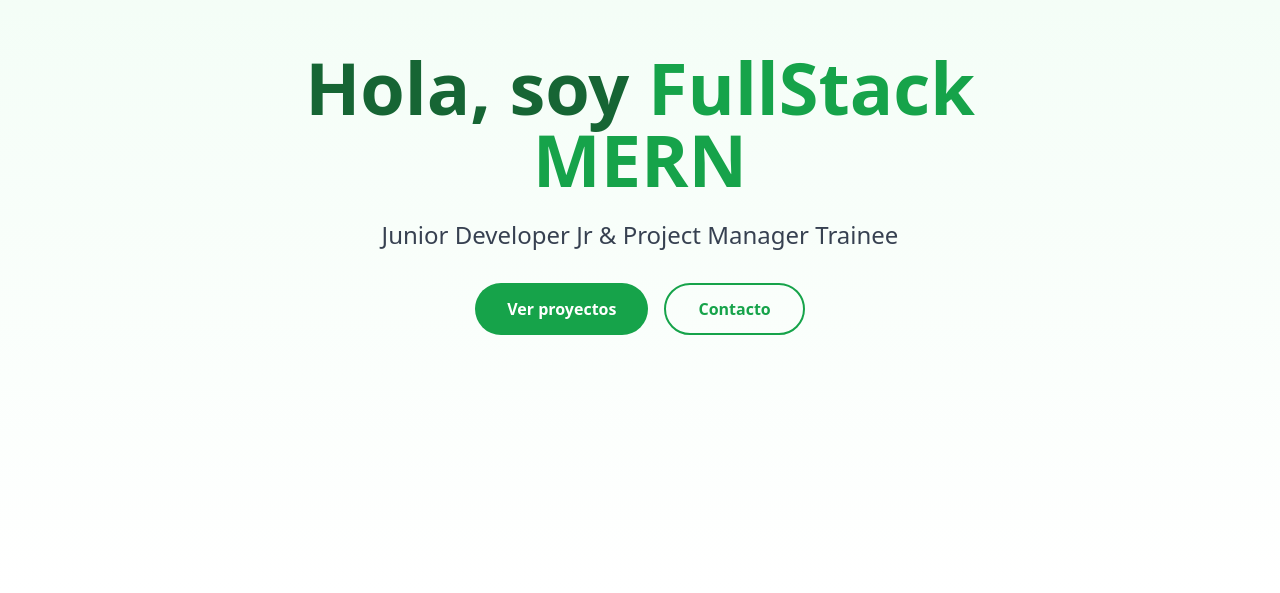
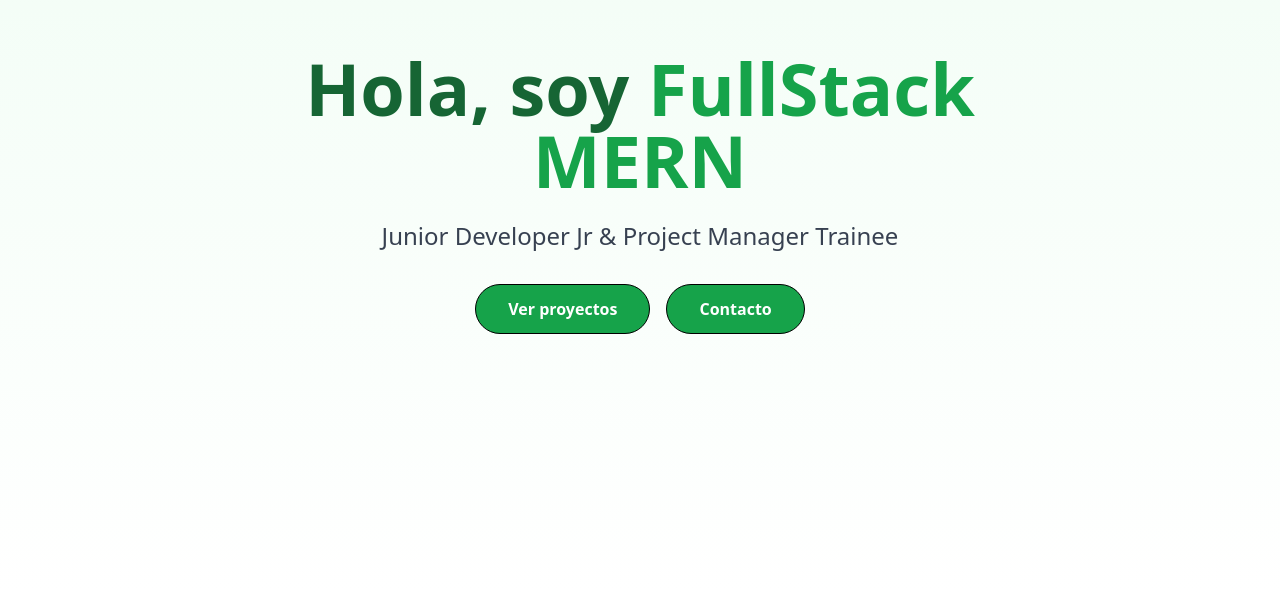
Before and after one commit to MayradelvGonzalez/PortfolioMay, a React (Create React App) app: page / in a window 1280 px wide. Shown: the part 207-800 px from the top of the page. Built offline with nearby package versions, Linux system fonts and the light colour scheme.

Commit message:
agregandoEstilos

```diff
--- a/src/App.js
+++ b/src/App.js
@@ -1,26 +1,29 @@
-import React from 'react';
+import React, { useRef } from 'react';
 import HeroSection from './components/HeroSection';
 import SkillsSection from './components/SkillsSection';
 import EducationSection from './components/EducationSection';
 import ContactSection from './components/ContactSection';
 
 function App() {
+  const contactSectionRef = useRef(null);
+
+  const scrollToContact = () => {
+    contactSectionRef.current?.scrollIntoView({ behavior: 'smooth' });
+  };
+
   return (
     <div className="font-sans text-gray-800">
-      <HeroSection />
+      <HeroSection scrollToContact={scrollToContact} /> {/* Pasar la función */}
       <SkillsSection />
       <EducationSection />
-      <ContactSection />
+      <ContactSection ref={contactSectionRef} /> {/* Pasar la ref */}
 
       <footer className="bg-green-800 text-white py-8 text-center">
-        <p>© {new Date().getFullYear()} Mi Portfolio Profesional</p>
-        <p className="mt-2 text-green-200">Desarrollado con React y Tailwind CSS</p>
+        <p>© {new Date().getFullYear()} Mi Portfolio Mayra del Valle González</p>
+        <p className="mt-2 text-green-200">Desarrollado con 💖</p>
       </footer>
     </div>
   );
 }
 
 export default App;
-
-
-// DONE
--- a/src/components/ContactSection.js
+++ b/src/components/ContactSection.js
@@ -1,8 +1,12 @@
 import React from 'react';
 
-const ContactSection = () => {
+const ContactSection = React.forwardRef((_, ref) => {
   return (
-    <section className="py-20 bg-white" style={{ backgroundColor: '#c3c7c4' }}>
+    <section
+      className="py-20 bg-white"
+      style={{ backgroundColor: '#c3c7c4' }}
+      ref={ref}
+    >
       <div className="container mx-auto px-4 max-w-4xl">
         <h2 className="text-3xl font-bold text-green-800 mb-12 text-center">Contacto</h2>
 
@@ -40,8 +44,8 @@ const ContactSection = () => {
 
             <button
               type="submit"
-  className="w-full hover:bg-green-700 text-black font-bold py-3 px-6 rounded-lg transition duration-300"
-  style={{ backgroundColor: '#5d7c66' }}
+              className="w-full hover:bg-green-700 text-black font-bold py-3 px-6 rounded-lg transition duration-300"
+              style={{ backgroundColor: '#5d7c66' }}
             >
               Enviar mensaje
             </button>
@@ -50,6 +54,6 @@ const ContactSection = () => {
       </div>
     </section>
   );
-};
+});
 
 export default ContactSection;
--- a/src/components/HeroSection.js
+++ b/src/components/HeroSection.js
@@ -1,6 +1,6 @@
 import React from 'react';
 
-const HeroSection = () => {
+const HeroSection = ({ scrollToContact }) => { // Recibir la función como prop
   return (
     <section className="min-h-screen bg-gradient-to-b from-green-50 to-white flex items-center justify-center px-4">
       <div className="text-center max-w-4xl">
@@ -11,10 +11,13 @@ const HeroSection = () => {
           Junior Developer Jr & Project Manager Trainee
         </p>
         <div className="flex gap-4 justify-center">
-          <button className="bg-green-600 hover:bg-green-700 text-white font-bold py-3 px-8 rounded-full transition-all duration-300 transform hover:scale-105">
+          <button className="bg-green-600 hover:bg-green-700 text-white font-bold py-3 px-8 rounded-full transition-all duration-300 transform hover:scale-105 hover:text-black hover:bg-red-400" style={{ border: '1px solid black' }}>
             Ver proyectos
           </button>
-          <button className="border-2 border-green-600 text-green-600 font-bold py-3 px-8 rounded-full transition-all duration-300 hover:bg-green-50">
+          <button
+            className="bg-green-600 hover:bg-green-700 text-white font-bold py-3 px-8 rounded-full transition-all duration-300 transform hover:scale-105 hover:text-black hover:bg-red-400" style={{ border: '1px solid black' }}
+            onClick={scrollToContact} // Usar la función recibida como prop
+          >
             Contacto
           </button>
         </div>
```
Also changed, not shown: src/styles.css (line endings or trailing spaces).
